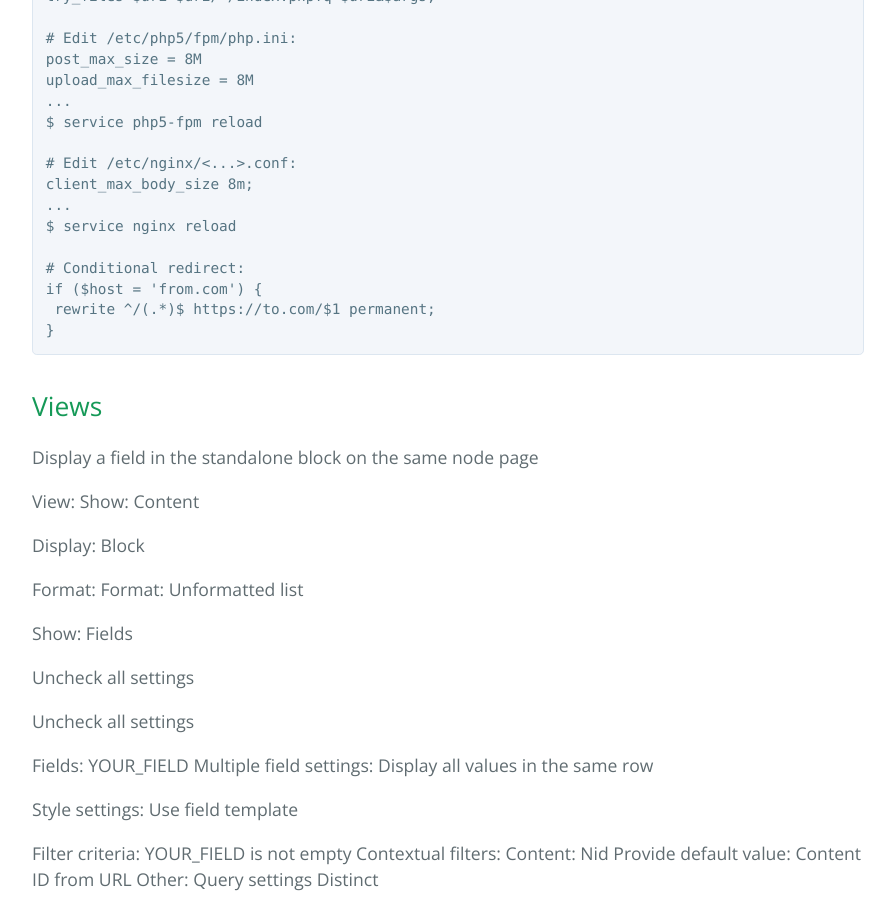
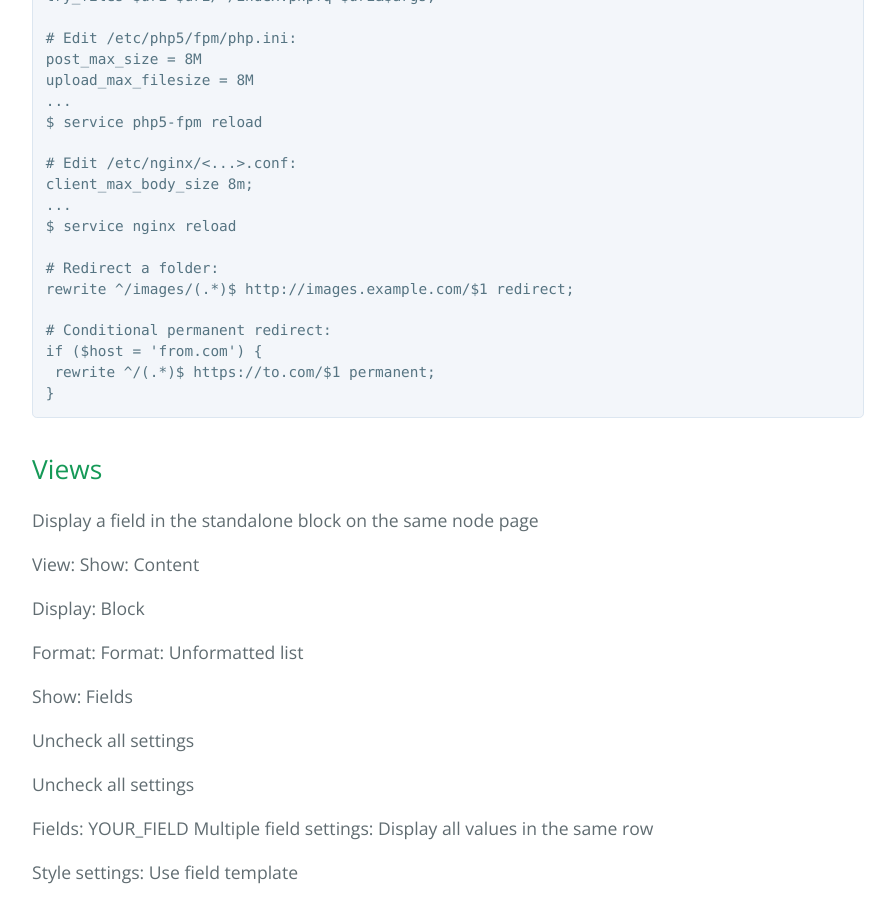
Before and after one commit to highweb/web-wiki, a Jekyll site: the page built from drupal.md, in a window 1280 px wide and 900 px high, scrolled down 472 px. Shown: the whole window, without its empty margins (192-1087 px from the left). Built offline with Jekyll 4.4.1, drawn with Linux system fonts in a browser that asks for light colours.

Commit message:
Update drupal.md

```diff
--- a/drupal.md
+++ b/drupal.md
@@ -19,7 +19,10 @@ client_max_body_size 8m;
 ...
 $ service nginx reload
 
-# Conditional redirect:
+# Redirect a folder:
+rewrite ^/images/(.*)$ http://images.example.com/$1 redirect;
+
+# Conditional permanent redirect:
 if ($host = 'from.com') {
  rewrite ^/(.*)$ https://to.com/$1 permanent;
 }
```
